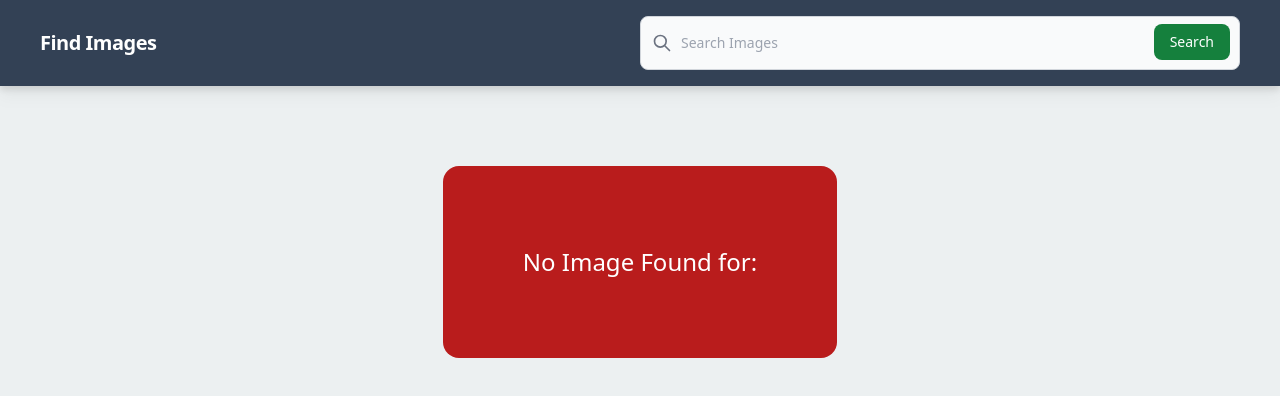
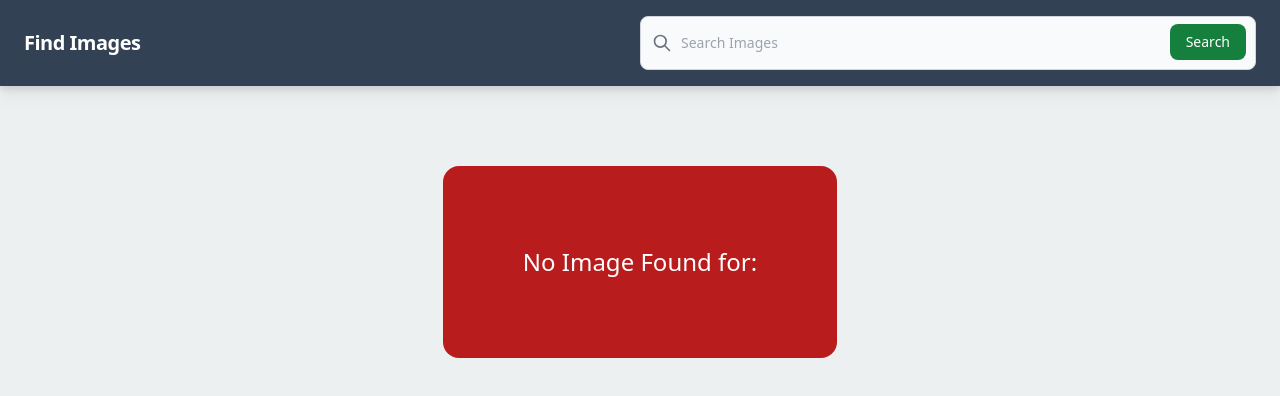
Before and after one commit to hamzaa9176/search-images, a React (Create React App) app: page / in a window 1280 px wide. Shown: the top 396 px of the page. Built offline with nearby package versions, Linux system fonts and the light colour scheme; no server answers.

Commit message:
done some changes to loading noimage component in app js

```diff
--- a/src/App.js
+++ b/src/App.js
@@ -76,7 +76,7 @@ function App() {
       <Search settingQuery={settingQuery} searchTerm={searchTerm} data={data}/>
       {
 
-        data.length === 0 && !loading ? <NoImage word={searchTerm}/> : (data.length !== 0 && <InfiniteScroll
+         !loading&&data.length === 0 ? <NoImage word={searchTerm}/> : (data.length !== 0 && <InfiniteScroll
           dataLength={data.length}
           next={() => setPage(prev => prev + 1)}
           hasMore={true}
--- a/src/components/Search.js
+++ b/src/components/Search.js
@@ -27,7 +27,7 @@ const Search = ({searchTerm , settingQuery, data }) => {
 
   return (
     <>
-      <nav className={"drop-shadow-lg sticky top-0 z-50 flex items-center flex-wrap justify-between px-10 bg-slate-700 p-6 xl:py-4 transition-all ease-out duration-300 " + (scrollPosition>10?' pt-2 h-30 px-5' : '')}>
+      <nav className={"drop-shadow-lg sticky top-0 z-50 flex items-center flex-wrap justify-between bg-slate-700 p-6 xl:py-4 transition-all ease-out duration-300 " + (scrollPosition>10?' pt-2 h-30 px-5' : '')}>
         <div className={"text-white mr-6 flex w-full justify-center mb-6 lg:w-auto lg:flex lg:items-center lg:mb-0 "+ (scrollPosition>10?'hidden' : 'visibile')}>
           <span className="font-semibold text-xl tracking-tight">Find Images</span>
         </div>
```
